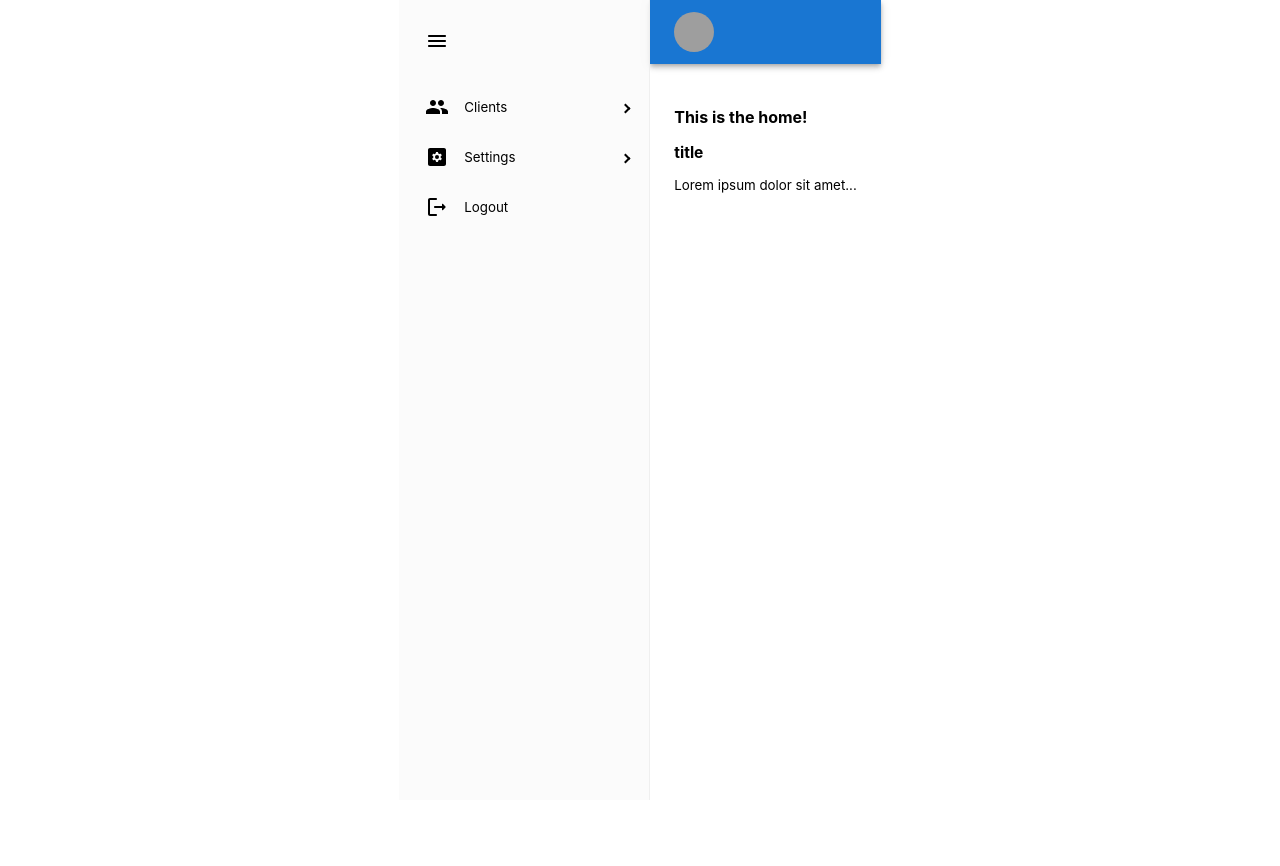
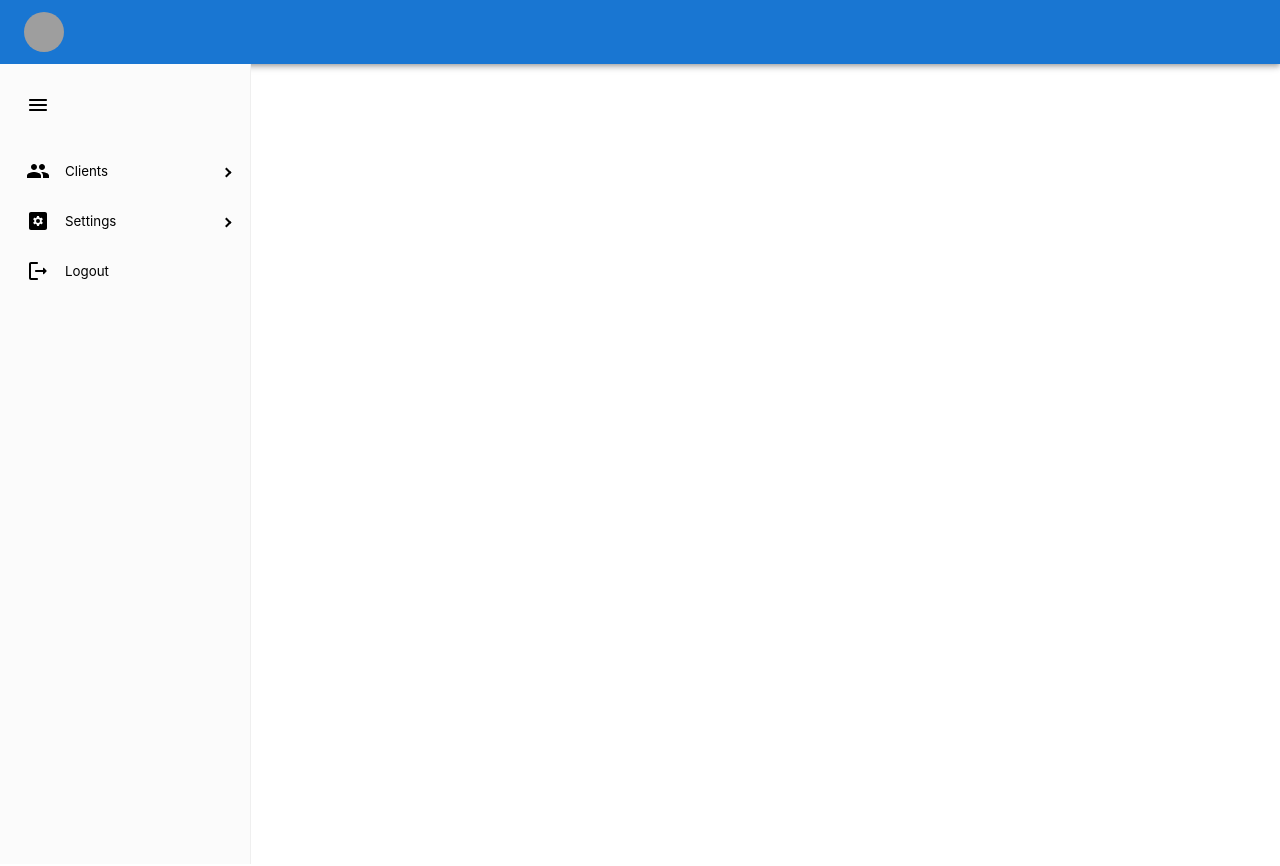
Before and after one commit to Karmhhh/ReactLearning, a React (Create React App) app in the folder layout_/: page / in a window 1280 px wide. Shown: the top 866 px of the page. Before the commit the page ends 800 px from the top, so only its background shows below. Built offline with nearby package versions, Linux system fonts and the light colour scheme; grey boxes are pictures that could not be loaded.

Commit message:
added Layout.js

```diff
--- a/layout_/src/App.css
+++ b/layout_/src/App.css
@@ -1,32 +1,21 @@
 /* Sidebar Style */
-/* *{
+
+body {
+
      box-sizing: border-box;
      width: 100%;
-     margin: 0;
-} */
-
-body {
-     box-sizing: border-box;
-     width: 100%;
-     margin: 0;
      margin: 0;
      font-family: "Figtree", -apple-system, BlinkMacSystemFont, "Segoe UI", "Figtree", "Oxygen", "Ubuntu", "Cantarell", "Fira Sans", "Droid Sans", "Helvetica Neue", sans-serif;
      -webkit-font-smoothing: antialiased;
      -moz-osx-font-smoothing: grayscale;
-     height: 100vh;
      background: #ffffff;
      font-size: 10pt;
-     min-height: 100vh;
-     display: flex;
-     align-items: center;
-     justify-content: center;
-     flex-direction: column;
-     /*  scale the whole thing here  */
-     gap: 0 5vmin;
+
 }
 .sidebar {
      background: #ffffff;
      height: 100vh;
+     position: fixed;
 }
 h1 {
      color: #000000;
--- a/layout_/src/App.js
+++ b/layout_/src/App.js
@@ -1,23 +1,15 @@
 import "./App.css";
 import RouterPath from "./components/RouterPath";
-import SidebarMui from "./components/Sidebar";
-import NavBarMui from "./components/NavBar";
+import Layout from "./components/Layout";
+
 import { Grid } from "@mui/material";
 function App() {
   return (
-    <div style={{ display: "flex", height: "100vh" }}>
-      <SidebarMui />
-
-      <Grid container direction={"column"}>
-        <Grid item xl={1} lg={1} md={1} sm={1}>
-          <NavBarMui />
-        </Grid>
-
-        <Grid item xl={11} padding={3} lg={11}>
-          <RouterPath />
-        </Grid>
-      </Grid>
-    </div>
+    <>
+    <Layout
+     Outlet={<RouterPath />}
+    />
+    </>
   );
 }
 
--- /dev/null
+++ b/layout_/src/components/Layout.js
@@ -0,0 +1,25 @@
+import SidebarMui from "./Sidebar";
+import NavBarMui from "./NavBar";
+import { Grid } from "@mui/material";
+const Layout = (props) => {
+  return (
+    <>
+      <Grid container direction={"column"}>
+        <Grid item>
+          <NavBarMui />
+        </Grid>
+        <Grid container spacing={4} item direction={"row"}>
+          <Grid item lg={'auto'}>
+            <SidebarMui />
+          </Grid>
+
+          <Grid item lg={9.5}>
+            {props.Outlet}
+            </Grid>
+        </Grid>
+      </Grid>
+    </>
+  );
+};
+
+export default Layout;
--- a/layout_/src/components/NavBar.js
+++ b/layout_/src/components/NavBar.js
@@ -31,7 +31,7 @@ function ResponsiveAppBar() {
       <Container maxWidth="xl">
         <Toolbar disableGutters>
           <Box  sx={{ flexGrow: 0 }} style={{
-             maxWidth:'3rem'
+             maxWidth:'1.5rem'
           }}>
             <Tooltip title="Open settings" >
               <IconButton onClick={handleOpenUserMenu} sx={{ p: 0 }}>
--- a/layout_/src/components/Sidebar.js
+++ b/layout_/src/components/Sidebar.js
@@ -101,7 +101,7 @@ const SidebarMui = () => {
     useProSidebar();
   return (
     <>
-      <Sidebar >
+      <Sidebar className="sidebar" >
         <Menu>
           <MenuItem
             className="menu1"
```
